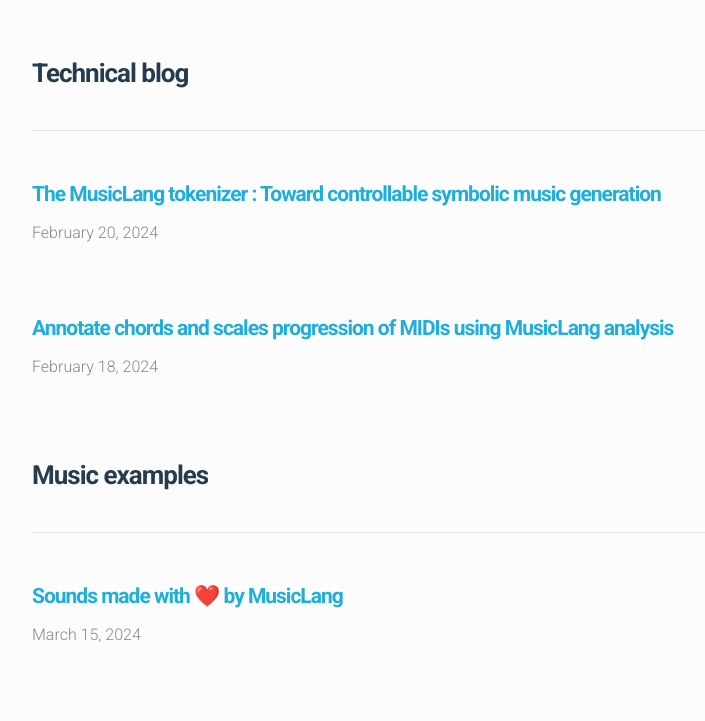
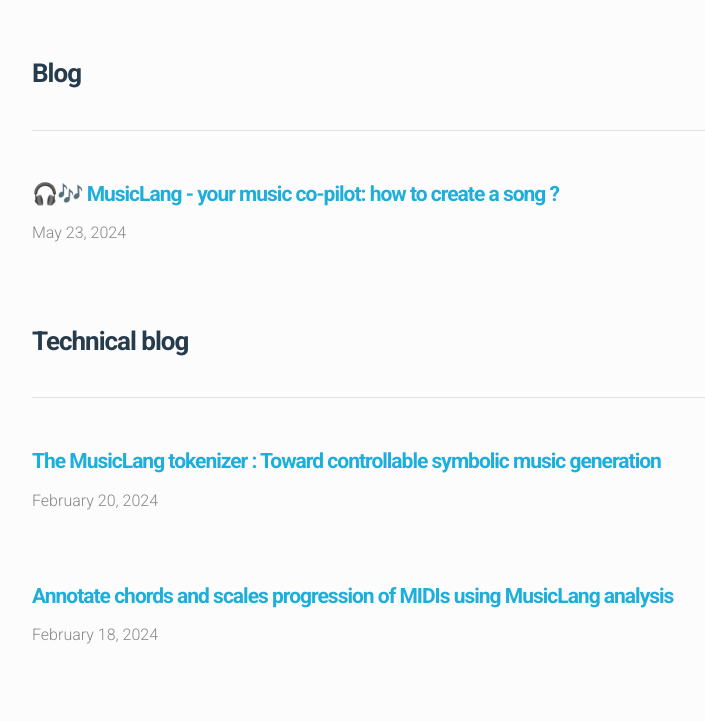
Before and after one commit to MusicLang/musiclang.github.io, a plain HTML site: page index.html in a window 1280 px wide. Shown: the part 79-800 px from the top of the page, without its empty margins (128-833 px from the left). Drawn offline with nearby package versions, Linux system fonts and the light colour scheme; some packages are replaced by stand-ins of ours.

Commit message:
Adding blog section to the HP

```diff
--- a/index.html
+++ b/index.html
@@ -22,6 +22,14 @@
 	</header>
 
 	<main role="main">
+    <div class="articles">
+      <h2>Blog</h2>
+        <hr>
+          <article itemscope itemtype="http://schema.org/Blog">
+            <h3 class="entry-title" itemprop="headline"><a href="/musiclang_copilot/">🎧🎶 MusicLang - your music co-pilot: how to create a song ?</a></h3>
+            <span class="entry-meta"><time itemprop="datePublished" datetime="2024-05-23">May 23, 2024</time></span>
+        </article>
+    </div>
     <div class="articles">
       <h2>Technical blog</h2>
         <hr>
```
Also changed, not shown: musiclang_copilot/index.html (+2 -2 lines).
